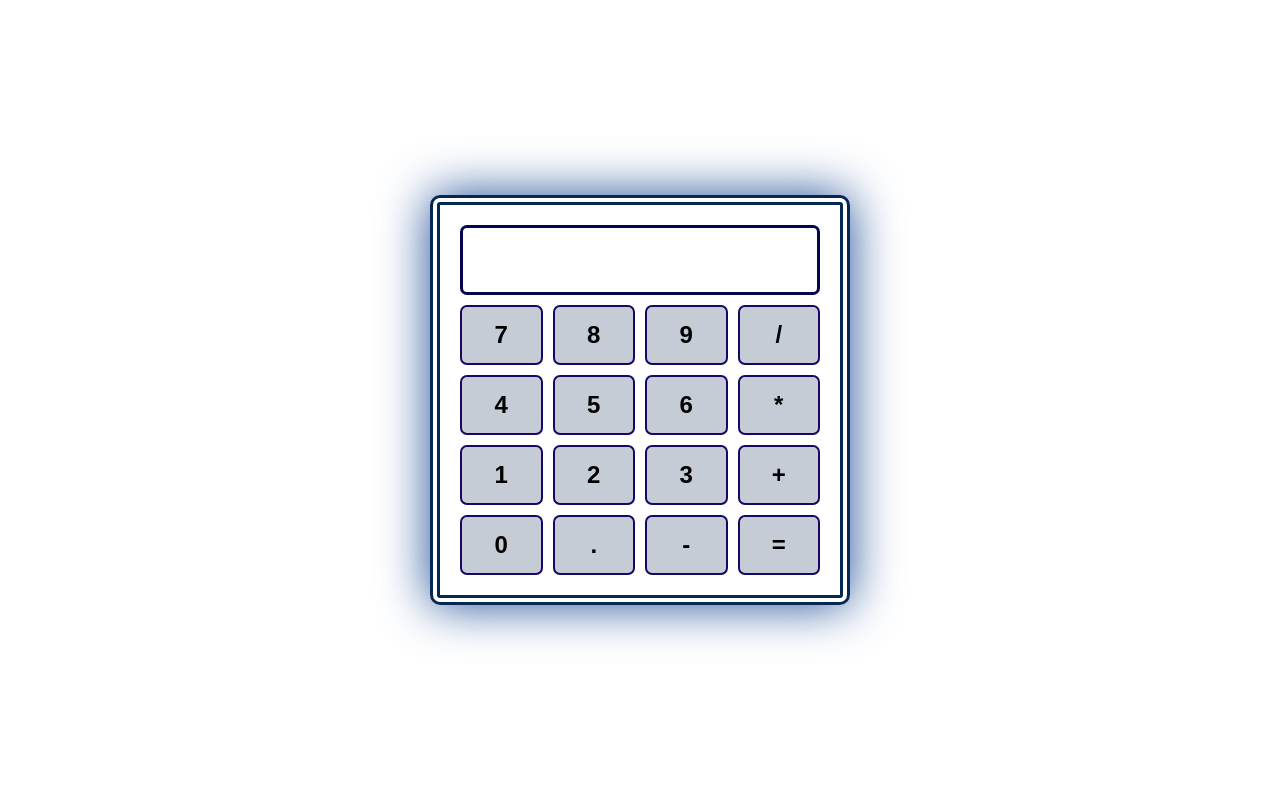
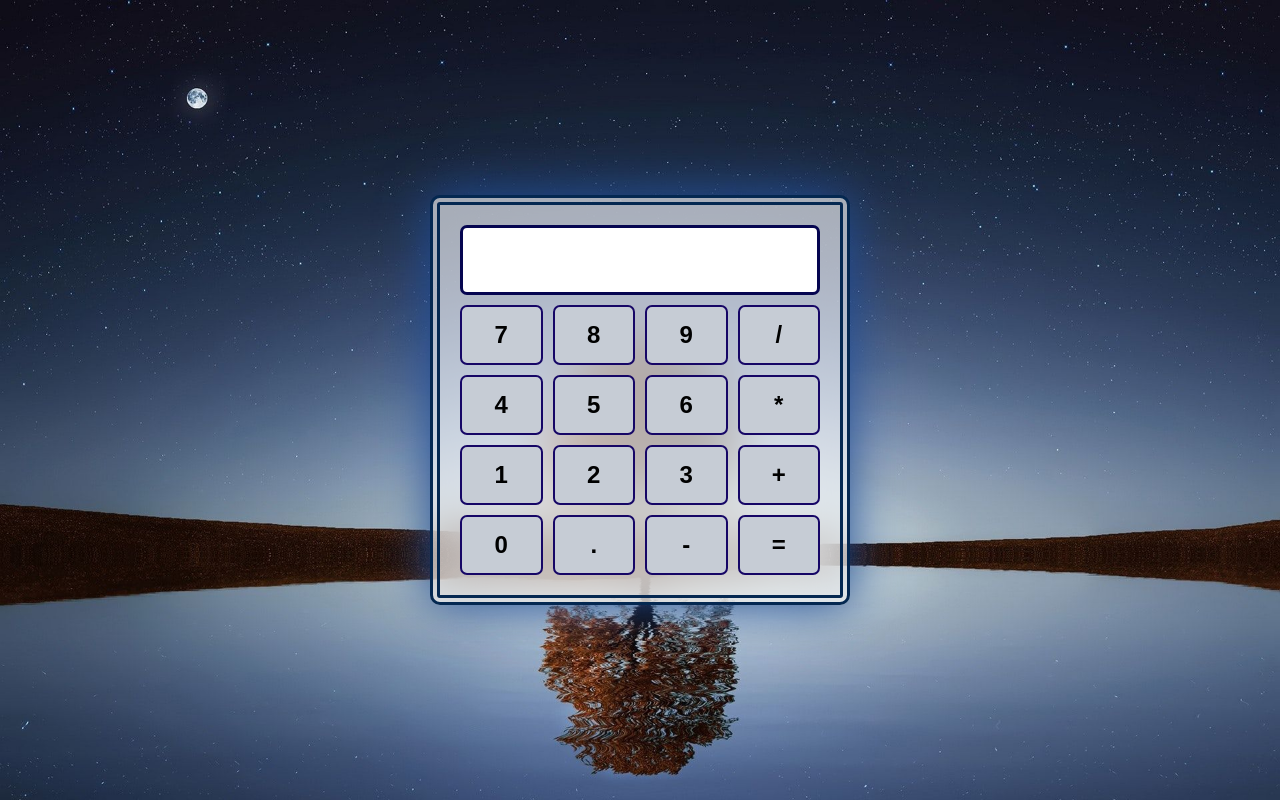
Before and after one commit to sriya-11/calculator, a plain HTML site: page calculator.html in a window 1280 px wide. Drawn offline with Linux system fonts and the light colour scheme.

Commit message:
Update style5.css

```diff
--- a/style5.css
+++ b/style5.css
@@ -1,5 +1,5 @@
 body {
-    background-image: url(Abstract-Html-background-image.jpg);
+    background-image: url(wp10147233.jpg);
     background-size: cover;
     background-repeat: no-repeat;
     margin: 0;
```
